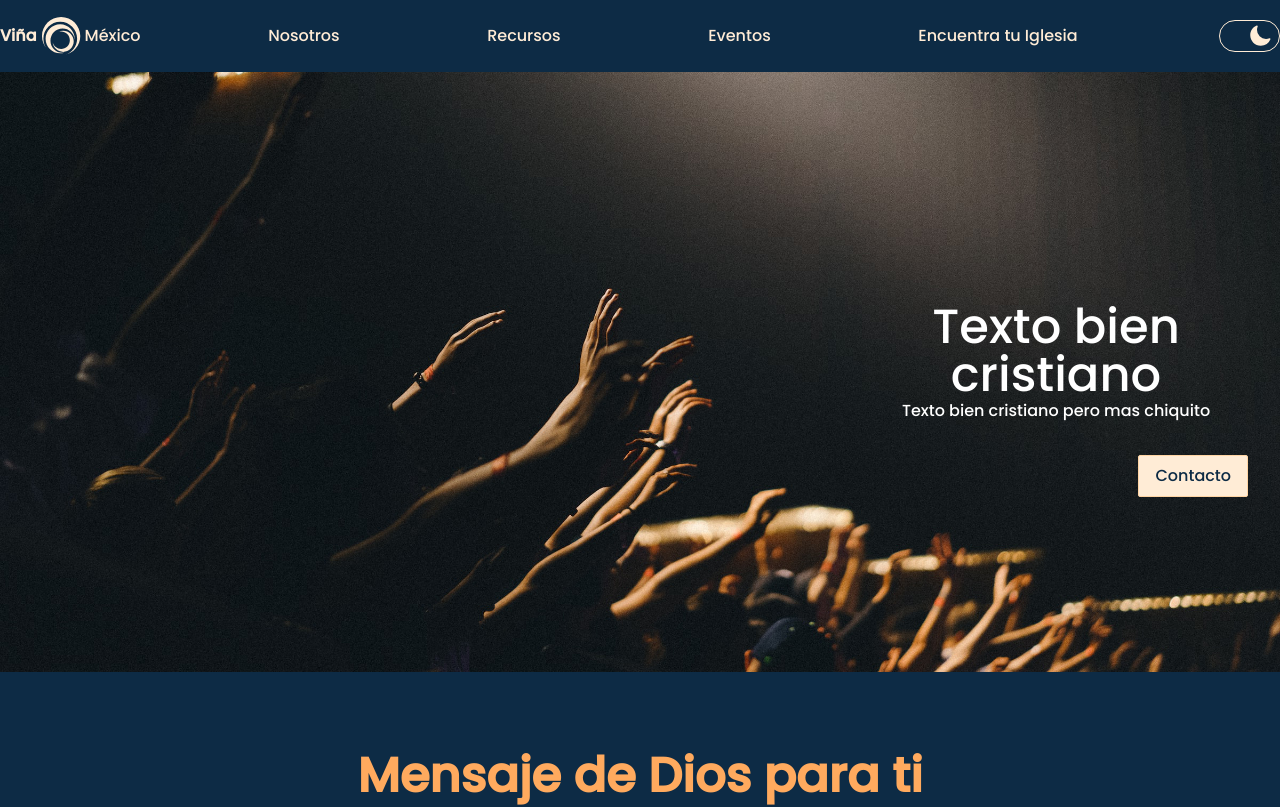
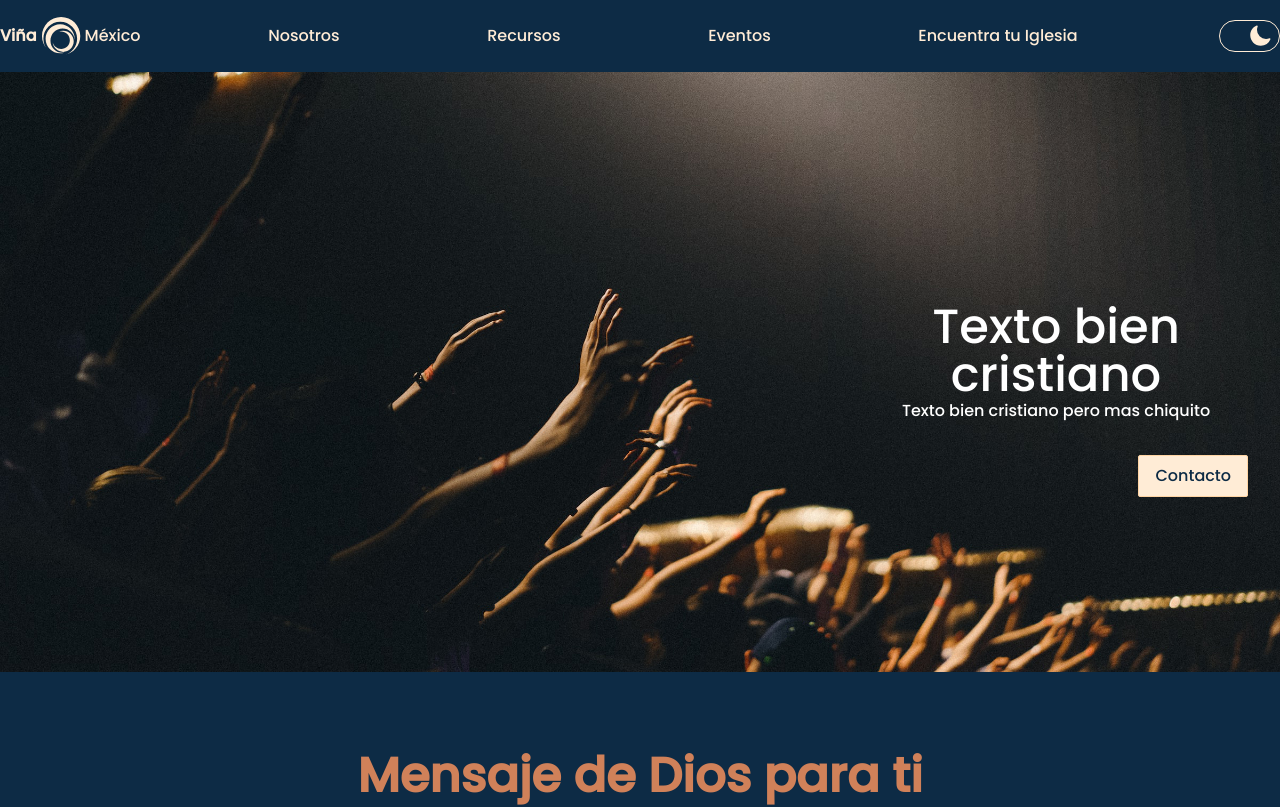
Before and after one commit to FlattWorld/vinamexico, a Next.js app: page / in a window 1280 px wide. Shown: the top 807 px of the page. Built offline with nearby package versions, Linux system fonts and the light colour scheme.

Commit message:
feat: add sctive status to buttons

```diff
--- a/styles/globals.css
+++ b/styles/globals.css
@@ -19,9 +19,10 @@
     @apply px-4 py-2 rounded-sm
     dark:bg-vina-yellow-medium dark:text-vina-blue-dark dark:hover:bg-vina-orange-medium
     text-vina-yellow-dark bg-vina-blue-dark hover:bg-vina-purple-medium
-    border-vina-yellow-dark border;
+    border-vina-yellow-dark border
+    active:bg-vina-purple-dark dark:active:bg-vina-orange-dark;
   }
   .theme-title {
-    @apply text-vina-blue-medium dark:text-vina-orange-medium;
+    @apply text-vina-blue-medium dark:text-vina-orange-dark;
   }
 }
```
